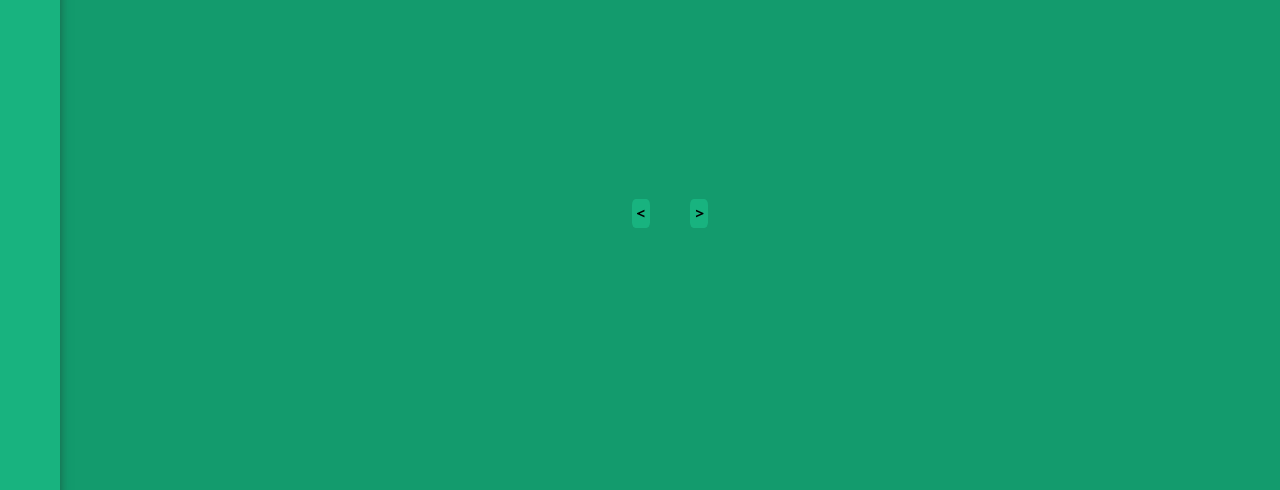
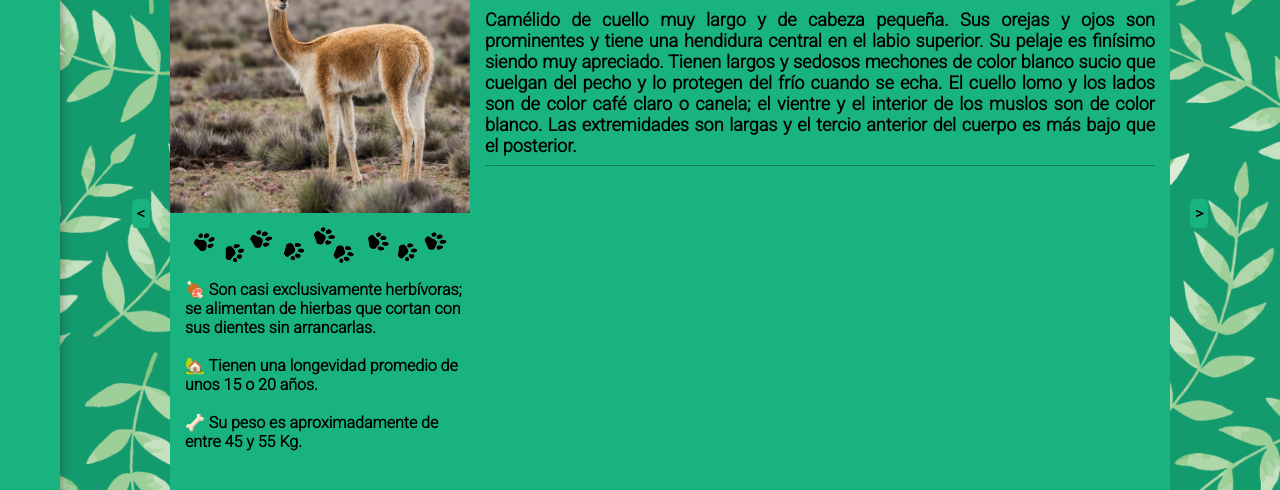
Before and after one commit to LeoGrasso2/zoopedia, a website: page regiones/noa.html in a window 1280 px wide. Shown: the part 187-677 px from the top of the page. Drawn offline with nearby package versions, Linux system fonts and the light colour scheme.

Commit message:
terminado slider base. comenzando slider inner de imgs

```diff
--- a/js/main.js
+++ b/js/main.js
@@ -4,10 +4,13 @@ let animales = {
         id:0,
         name: "Vicuña",
         name_sci: "Vicugna vicugna",
-        desc: "Lorem ipsum, dolor sit amet consectetur adipisicing elit. Unde molestias iste delectus rem, doloribus dolore repellat voluptate quas corrupti debitis dolores, voluptates expedita adipisci aut molestiae ad labore exercitationem cumque.",
-        info: "Labore distinctio reprehenderit quod ullam aut nihil aliquam accusantium non? Libero, tempore magnam numquam repellendus impedit quod ab fuga dolores ut ex ipsam, asperiores possimus nesciunt minima modi dolorum! Earum.",
-        img: "..\\res\\img\\animals\\noa\\vicuna.png",
-        },
+        desc: "Camélido de cuello muy largo y de cabeza pequeña. Sus orejas y ojos son prominentes y tiene una hendidura central en el labio superior. Su pelaje es finísimo siendo muy apreciado. Tienen largos y sedosos mechones de color blanco sucio que cuelgan del pecho y lo protegen del frío cuando se echa. El cuello lomo y los lados son de color café claro o canela; el vientre y el interior de los muslos son de color blanco.  Las extremidades son largas y el tercio anterior del cuerpo es más bajo que el posterior.",
+        info: "La vicuña se alimenta casi exclusivamente de pasto, prefiriendo las zonas ricas en agua. Prefieren gramíneas cortas y herbáceas y algunas plantas suculentas; raramente comen pastos duros, aunque sí líquenes.<br><br>El cortejo delas vicuñas es muy primitivo, el macho muy excitado, persigue a la hembra elegida hasta agotarla, la empuja, muerde y da la impresión de que la fuerza a la cópula. La cópula tiene lugar con la hembra en pie o arrodillada y en ocasiones, tumbada. La gestación dura unos 11 meses, las hembras crían todos los años y entran en celo nada mas parir. La única cría es capaz de andar casi nada mas nacer. Al año aproximadamente, los jóvenes machos son expulsados del rebaño y forman grupos de solteros.<br><br>Sus principales enemigos son el puma y el zorro y tras estos el hombre, el cual la ha cazado debido a la suavidad, belleza y valor de su pelo.",
+        img: "..\\res\\img\\animals\\noa\\vicuna\\vicuna.png",
+        fact1: "Son casi exclusivamente herbívoras; se alimentan de hierbas que cortan con sus dientes sin arrancarlas.",
+        fact2: "Tienen una longevidad promedio de unos 15 o 20 años.",
+        fact3: "Su peso es aproximadamente de entre 45 y 55 Kg."
+    },
     oso_hormiguero: {
         id:1,
         name: "Oso hormiguero",
@@ -29,8 +32,8 @@ let animales = {
 
 function slider(region){
     if(document.getElementById('sliderTotal') != null){
-        let pos=0;
         this.region=region;
+        let transVal=0;
         this.objectAnimales= Object.keys(animales[region]);
         let cards = Object.keys(animales[region]);
         let prev = document.getElementById('prevBtn');
@@ -43,22 +46,22 @@ function slider(region){
 
         prev.addEventListener('click', () => {
             let cardsDiv = document.getElementsByClassName('animalCards')[0];
-            console.log(cardsDiv.classList)
-            let transVal = '-800px');
-            console.log(pos)
+            transVal +=1000;
+            if(transVal>=1000){
+                transVal= (-2000);
+            }
             cardsDiv.style.transform = `translateX(${transVal}px)`
-            pos--;
-            if(pos<Number(objectAnimales.length)-1){
-                pos=(Number(objectAnimales.length)-1)
-            }
-
+            cardsDiv.style.transition = `.5s`;
         })
 
         next.addEventListener('click', () => {
-            pos++
-            if(pos>(Number(objectAnimales.length)-1)){
-                pos=0;
+            let cardsDiv = document.getElementsByClassName('animalCards')[0];
+            transVal -=1000;
+            if(transVal<=(-2400)){
+                transVal= 0;
             }
+            cardsDiv.style.transform = `translateX(${transVal}px)`
+            cardsDiv.style.transition = `.5s`;
         })
     }
 }
@@ -74,9 +77,49 @@ function addCard(datos){
     let body = document.querySelector('.animalCards');
     card.setAttribute('id', 'cardAnimal');
     card.setAttribute('class', 'card-total')
-    card.innerHTML = `<div class="card-left"><img class="card-left-img" id="imgAnimal${datos.id}"/></div><div class="card-right"><div class="card-right-title">${datos.name}<div class="card-left-title-sub">(${datos.name_sci})</div></div><div class="card-right-body"><div class="card-right-desc">${datos.desc}</div><hr><div class="card-right-info">${datos.info}</div></div></div>`;
+    card.innerHTML = `<div class="card-left">
+                        <img class="card-left-img" id="imgAnimal${datos.id}"/>
+                        <div class="card-left-facts">
+                        <img src="../res/img/tracks.png">
+                        <ul>
+                            <li>🍖 ${datos.fact1}</li>
+                            <br>
+                            <li>🏡 ${datos.fact2}</li>
+                            <br>
+                            <li>🦴 ${datos.fact3}</li>
+                        </ul>
+                        </div>
+                        </div>
+                        <div class="card-right">
+                            <div class="card-right-title">
+                                ${datos.name}
+                                <div class="card-left-title-sub">
+                                    (${datos.name_sci})
+                                </div>
+                            </div>
+                            <div class="card-right-body">
+                                <div class="card-right-desc">
+                                    ${datos.desc}
+                                </div>
+                                <hr>
+                                <div class="card-right-img-slider>
+                                    <div class="card-right-img-slider-wrapper>
+                                    <div class="card-right-img-slider-element"">
+                                        <img id="img-el0">
+                                    </div>
+                                    <div class="card-right-img-slider-element" id="el1">
+                                        <img id="img-el1">
+                                    </div>
+                                    <div class="card-right-img-slider-element" id="el2">
+                                        <img id="img-el2">
+                                    </div>
+                                </div>
+                        </div>
+                    </div>`;
     body.appendChild(card);
     let imgAnimal =  document.getElementById(`imgAnimal${datos.id}`);
-
+    let img_el0 =  document.getElementById(`img-el${datos.slide0}`);
+    let img_el1 =  document.getElementById(`img-el${datos.slide1}`);
+    let img_el2 =  document.getElementById(`img-el${datos.slide2}`);
     imgAnimal.setAttribute('src', `${datos.img}`)
 }
--- a/style.css
+++ b/style.css
@@ -217,11 +217,14 @@ ul{
     align-items: center;
     min-height: 100%;
     width: 100%;
+    background-image: url('res/img/leaves.png');
+    background-size: 800px;
 }
 .animalCards{
     display: flex;
 }
 .cards-wrapper{
+    max-width: 1000px;
     overflow: hidden;
 }
 .textoPrueba{
@@ -259,8 +262,8 @@ path:hover{
     font-size: 1em;
     background-color: white;
     border-radius: 15px;
-    width: 800px;
-    height: 300px;
+    min-width: 1000px;
+    height: 600px;
     background-color: #18b37f;
 }
 hr{
@@ -277,9 +280,19 @@ hr{
     width: 300px;
     height: 300px;
     border-top-left-radius: 15px;
-    border-bottom-left-radius: 15px;
     object-fit:cover;
     user-select: none;
+}
+.card-left-facts{
+    margin:10px 0px 0px 15px;
+    display: flex;
+    font-size: 16px;
+    flex-direction: column;
+}
+.card-left-facts img{
+    width: 270px;
+    height: 50px;
+    margin-bottom: 10px;
 }
 .card-right{
     min-width: 500px;
@@ -289,15 +302,16 @@ hr{
     background-image: url('../res/img/zebra.svg');
     background-size: 300px;
     padding: 10px;
-    font-size: 24px;
+    font-size: 36px;
     text-align: center;
     background-color: #117f5a;
 }
 .card-left-title-sub{
-    font-size: 10px;
+    font-size: 16px;
 }
 .card-right-body{
     text-align: justify;
+    font-size: 18px;
     padding: 15px;
 }
 @media (max-height: 760px){
@@ -312,7 +326,6 @@ hr{
 
 #sliderTotal{
     display: flex;
-    max-width: 920px;
     flex-direction: row;
     align-items: center;
 }
@@ -321,58 +334,21 @@ hr{
     margin: 20px;
     background-color: #18b37f;
     padding: 5px;
+    user-select: none;
     border-radius: 20%;
 }
+
 #nextBtn:hover, #prevBtn:hover{
     cursor: pointer;
 }
 
-.animalCards.slideLeft{
-    transform: translateX(-800px);
-}
-.animalCards.slideRight{
-    margin: 10px;
-    animation: slide-right 2s linear both;
+/* slider imgs */
+
+.card-right-img-slider-wrapper{
+    display: flex;
+    flex-direction: row;
 }
 
-@keyframes slide-left {
-    0% {
-        transform: translateX(0px);
-    }
-    20% {
-        transform: translateX(-163.2px)
-    }
-    40% {
-        transform: translateX(-326.4px)
-    }
-    60% {
-        transform: translateX(-489.6px)
-    }
-    80% {
-        transform: translateX(-652.8px)
-    }
-    100% {
-        transform: translateX(-816px)
-    }
+.card-right-img-slider-element{
+    width: 300px;
 }
-
-@keyframes slide-right {
-    0% {
-        transform: translateX(0px);
-    }
-    20% {
-        transform: translateX(163.2px)
-    }
-    40% {
-        transform: translateX(326.4px)
-    }
-    60% {
-        transform: translateX(489.6px)
-    }
-    80% {
-        transform: translateX(652.8px)
-    }
-    100% {
-        transform: translateX(816px)
-    }
-}
```
Also changed, not shown: regiones/noa.html (+0 -1 lines), res/img/animals/noa/vicuna/0.png (added), res/img/animals/noa/vicuna/1.png (added), res/img/animals/noa/vicuna/2.png (added), res/img/animals/noa/vicuna/vicuna.png (renamed from res/img/animals/noa/vicuna.png), res/img/leaves.png (added), res/img/tracks.png (added).
